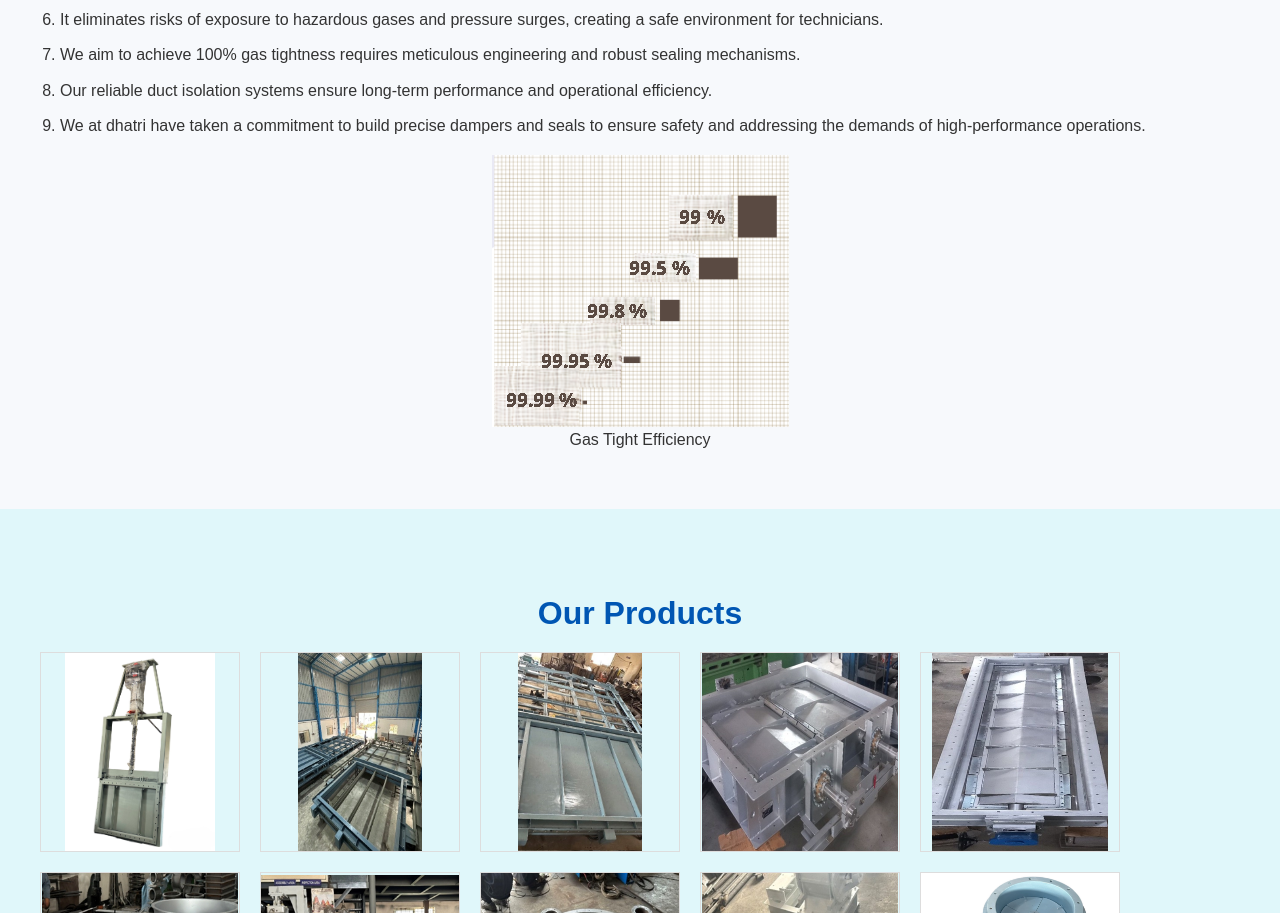
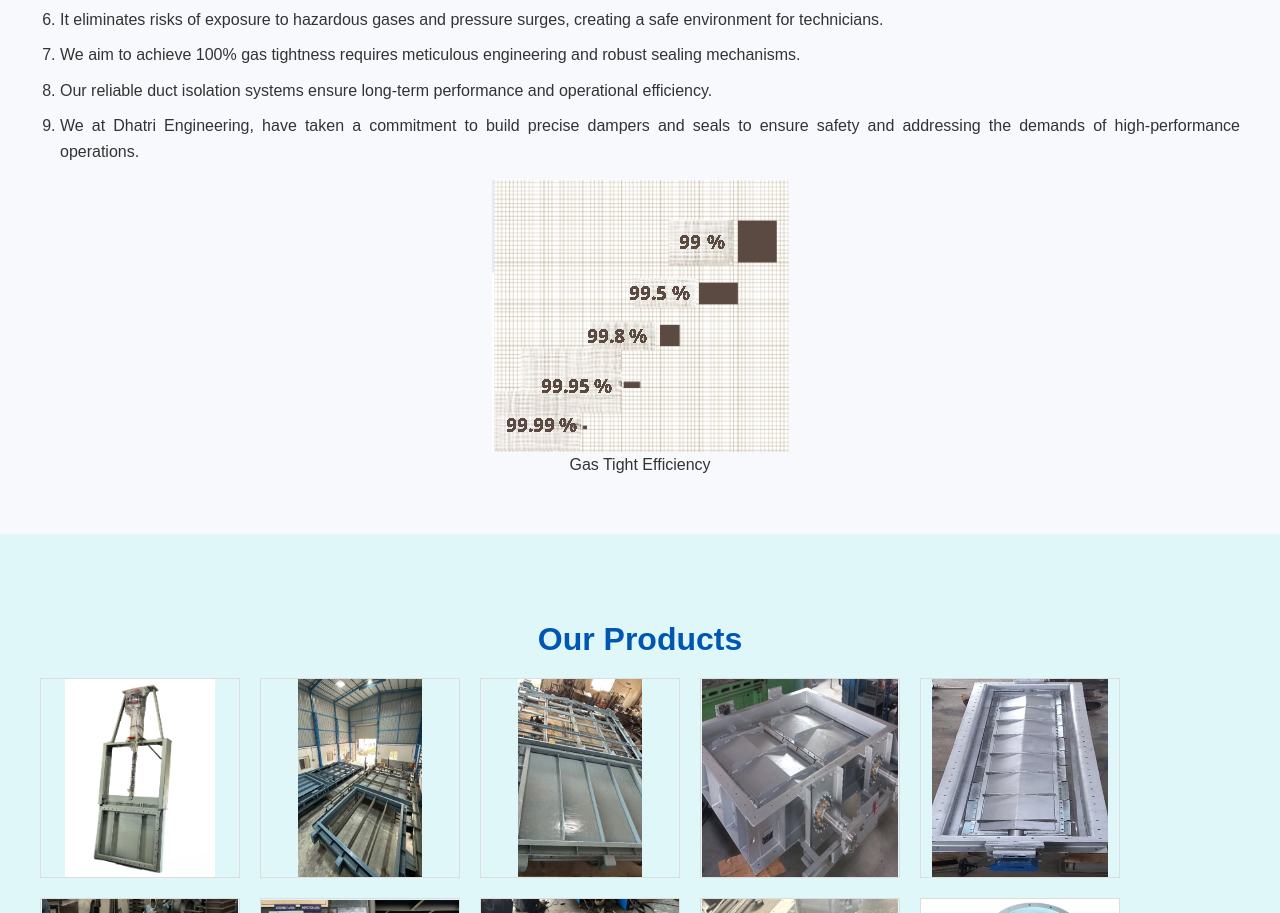
Before and after one commit to nages-ux/dhatri, a plain HTML site: page index.html in a window 1280 px wide. Shown: the part 2474-3387 px from the top of the page. Drawn offline with Linux system fonts and the light colour scheme.

Commit message:
Update index.html

```diff
--- a/index.html
+++ b/index.html
@@ -110,7 +110,7 @@
             <li>It eliminates risks of exposure to hazardous gases and pressure surges, creating a safe environment for technicians.</li>
             <li>We aim to achieve 100% gas tightness requires meticulous engineering and robust sealing mechanisms.</li>
             <li>Our reliable duct isolation systems ensure long-term performance and operational efficiency.</li>
-            <li>We at dhatri have taken a commitment to build precise dampers and seals to ensure safety and addressing the demands of high-performance operations.</li>
+            <li>We at Dhatri Engineering, have taken a commitment to build precise dampers and seals to ensure safety and addressing the demands of high-performance operations.</li>
         </ol>
         <div class="graph-container">
             <img src="Dhatriimage/gasefficurve.png" alt="Gas Tight Efficiency Graph" class="graph-image"> <!-- Update with the correct path to your graph image -->
```
